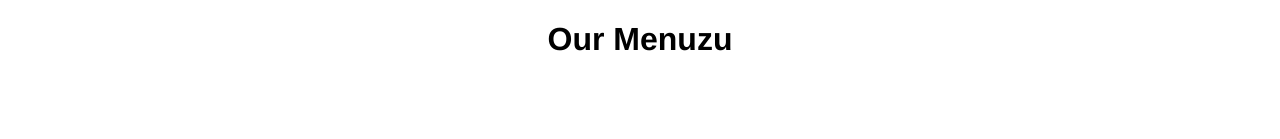
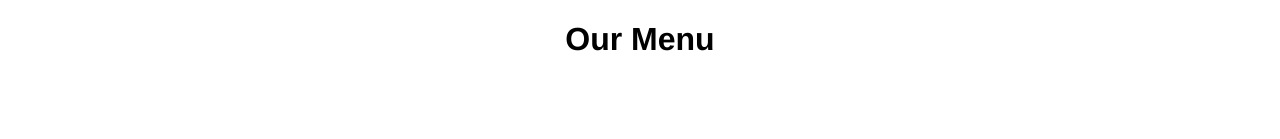
Before and after one commit to Gabika76/web_fullstack, a plain HTML site: page mod2_solution/index.html in a window 1280 px wide. Shown: the top 139 px of the page. Drawn offline with Linux system fonts and the light colour scheme.

Commit message:
corrected

```diff
--- a/mod2_solution/index.html
+++ b/mod2_solution/index.html
@@ -12,7 +12,7 @@
 
 <body>
   <div class="main">
-    <h1>Our Menuzu</h1>
+    <h1>Our Menu</h1>
   </div>
   <div class="row">
     <div class="col-lg-4 col-md-6">
```
